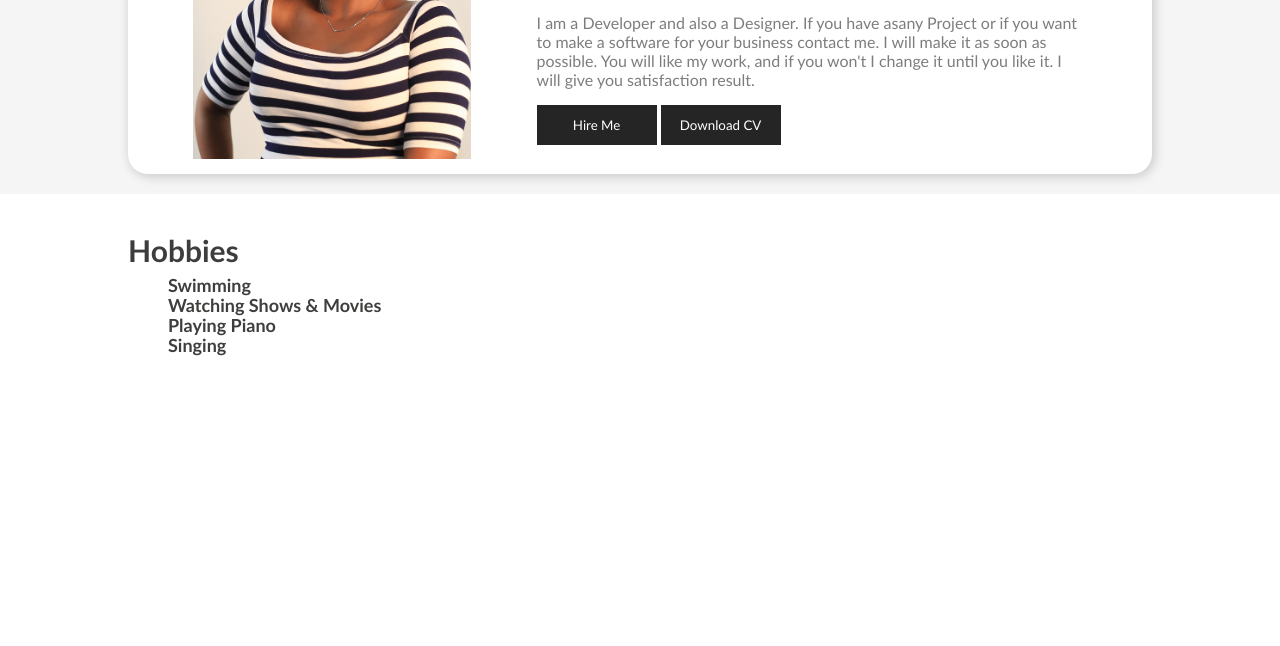
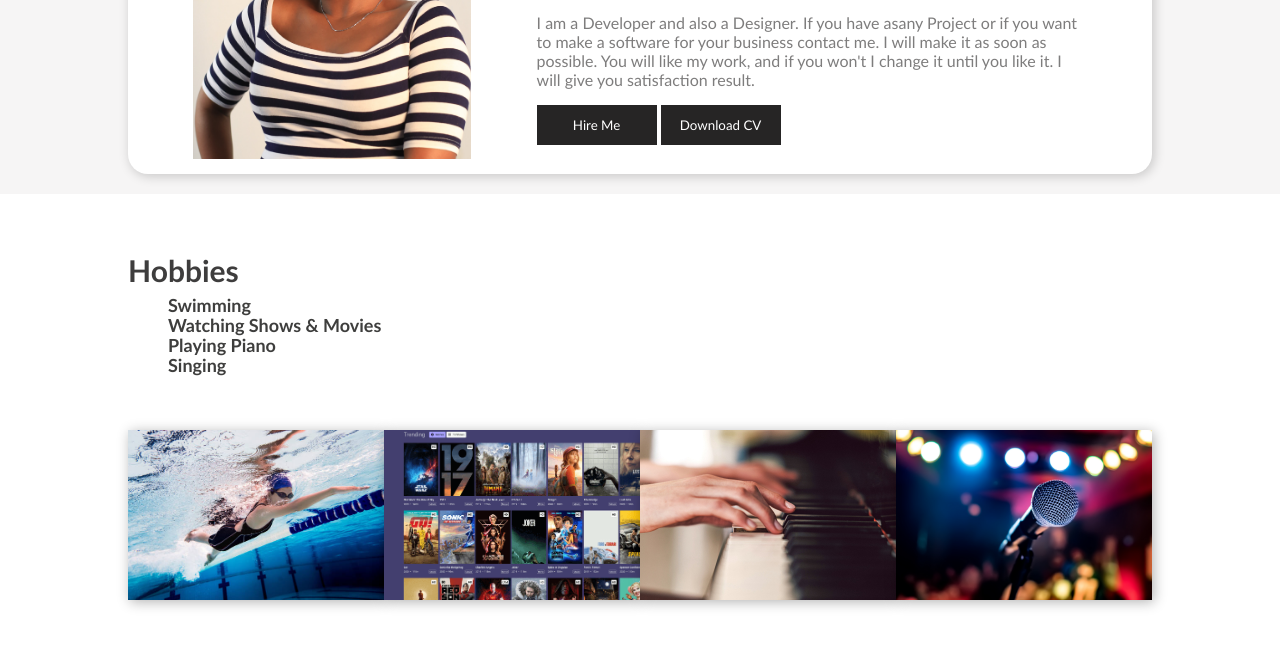
Before and after one commit to Clairette-git/portfolio, a plain HTML site: page index.html in a window 1280 px wide. Shown: the part 826-1472 px from the top of the page. Drawn offline with Linux system fonts and the light colour scheme.

Commit message:
Boxes are added

```diff
--- a/index.html
+++ b/index.html
@@ -52,6 +52,12 @@
                 <li>Singing</li>
             </ul>
             </div>
+            <div class="box-container">
+                <div class="box-1"></div>
+                <div class="box-2"></div>
+                <div class="box-3"></div>
+                <div class="box-4"></div>
+            </div>
         </div>
 
     </body>
--- a/style.css
+++ b/style.css
@@ -194,3 +194,30 @@ button:active{
     font-size:18px;
     line-height:30px;
 }
+.hobbies-text{
+    width:500px;
+    margin: 50px 0px;
+}
+.box-1,.box-2,.box-3,.box-4{
+    width: 300px;
+    height: 170px;
+    background-repeat:no-repeat;
+    background-size:cover;
+    box-shadow:2px 2px 12px rgba(0,0,0,0.3);
+}
+.box-container{
+    display: flex;
+    justify-content: space-between;
+}
+.box-1{
+    background-image: url("images/hobbies-1.JPG");
+}
+.box-2{
+    background-image: url("images/hobbies-2.png");
+}
+.box-3{
+    background-image: url("images/hobbies-3.JPG");
+}
+.box-4{
+    background-image: url("images/hobbies-4.JPG");
+}
```
Also changed, not shown: images/hobbies-1.jpg (added), images/hobbies-2.png (added), images/hobbies-3.jpg (added), images/hobbies-4.jpg (added).
